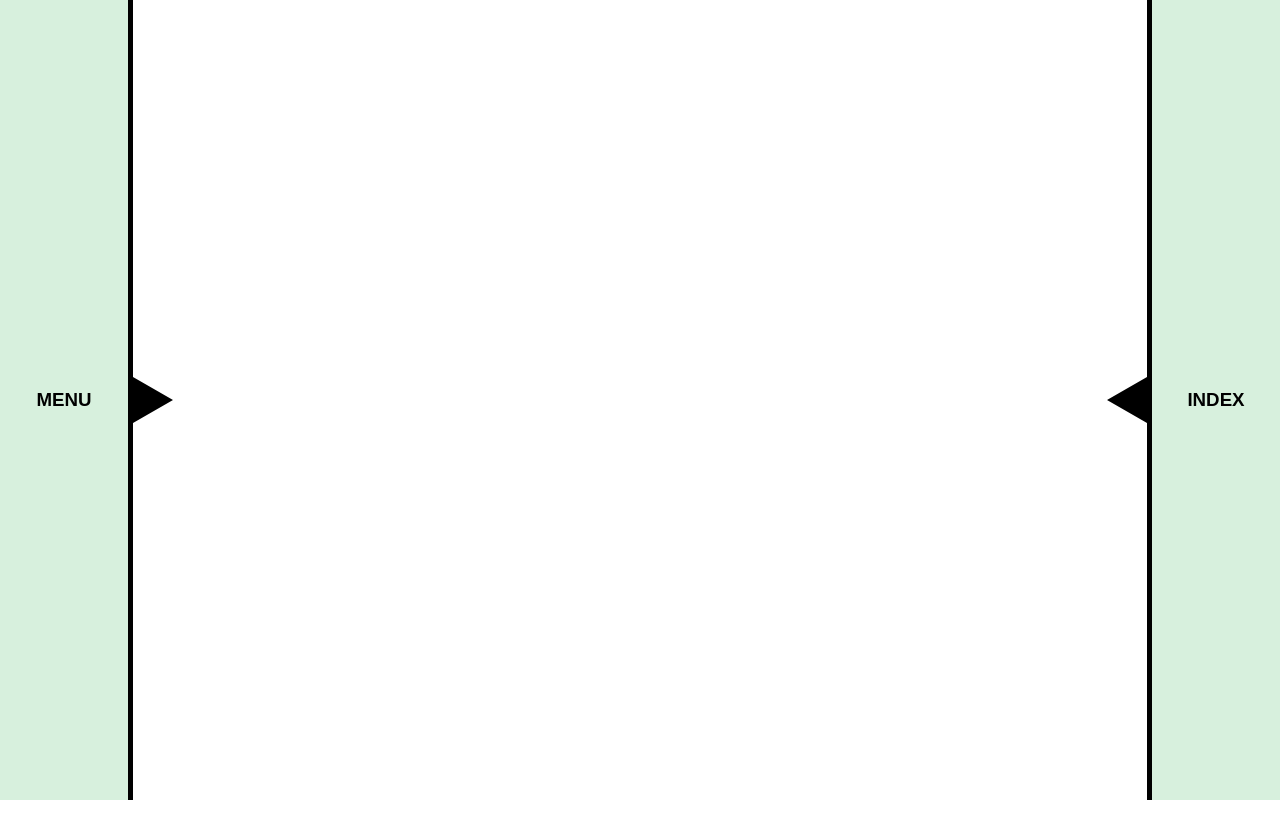
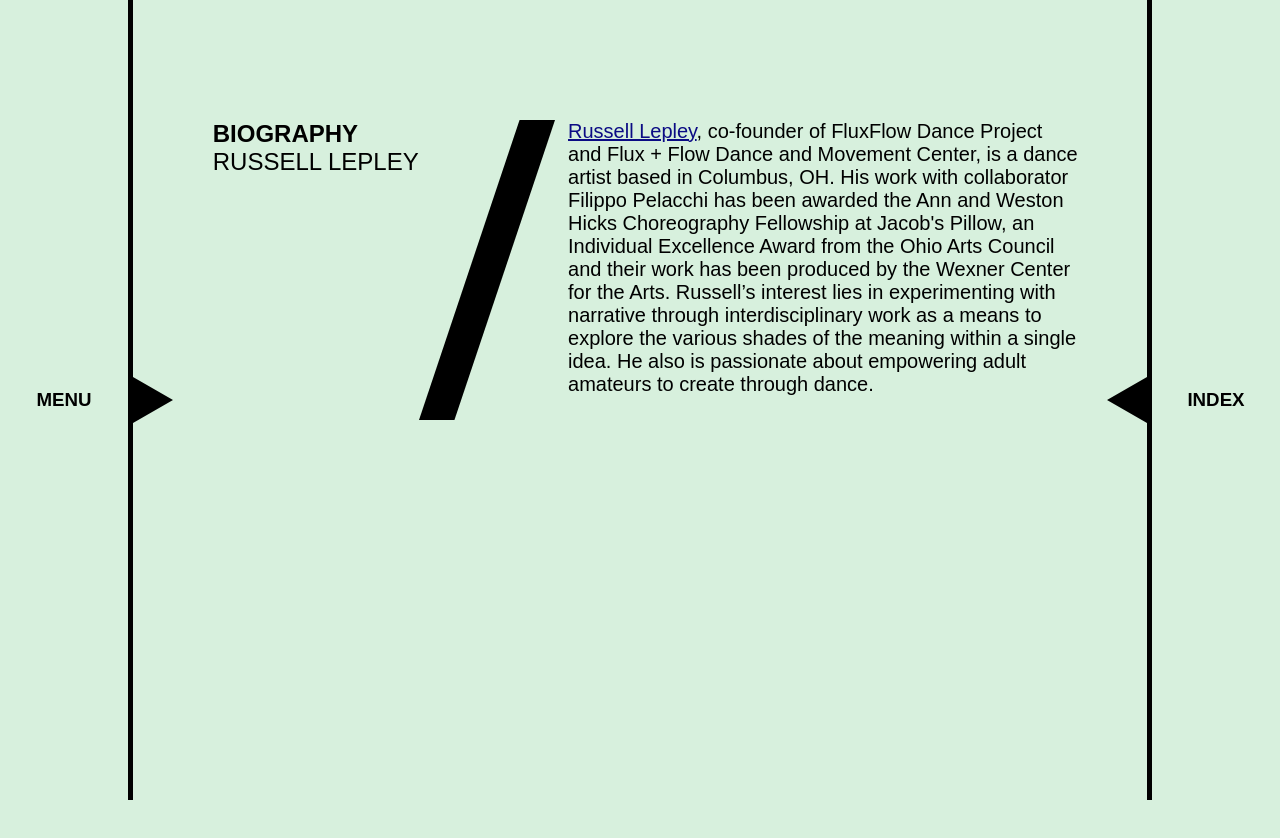
Before and after one commit to ampersand-paris/VAULT, a React (Create React App) app: page /russell-lepley-bio in a window 1280 px wide. Before the commit this address had no page. Shown: the top 838 px of the page. Before the commit the page ends 800 px from the top, so only its background shows below. Built offline with nearby package versions, Linux system fonts and the light colour scheme; a web font is replaced by a local one.

Commit message:
russell lepley

```diff
--- a/src/App.js
+++ b/src/App.js
@@ -51,6 +51,7 @@ import ErinKilmurrayBio from "./Biographies/ErinKilmurray";
 import JaamilOlawaleKosokoBio from "./Biographies/JaamilOlawaleKosoko";
 import SarahLassBio from "./Biographies/SarahLass";
 import ClaudiaLaRoccoBio from "./Biographies/ClaudiaLaRocco";
+import RussellLepleyBio from "./Biographies/RussellLepley";
 
 // === VIDEOS ===
 import MeetingThree from "./Videos/MeetingThree";
@@ -120,6 +121,7 @@ return (
                 <Route path="/nena-couch-bio" element={<NenaCouchBio />} />
                 <Route path="/pat-graney-bio" element={<PatGraneyBio />} />
                 <Route path="/raja-feather-kelly-bio" element={<RajaFeatherKellyBio />} />
+                <Route path="/russell-lepley-bio" element={<RussellLepleyBio />} />
                 <Route path="/sarah-lass-bio" element={<SarahLassBio />} />
                 <Route path="/shannon-drake-bio" element={<ShannonDrakeBio />} />
                 <Route path="/rachel-boggia-bio" element={<RachelBoggiaBio />} />
--- /dev/null
+++ b/src/Biographies/RussellLepley.js
@@ -0,0 +1,29 @@
+// ====== COMPONENTS ======
+
+const RussellLepleyBio = (props) => {
+
+    return (
+    <>
+        <div className="one-hundred-vh flex jc-center mobile-al-center mobile-column top-padding mint-green">
+            <div className="vault-padding mobile-flex mobile-jc-center mobile-width">
+                <div className="flex space-btwn essay-title-height">
+                    <div>
+                        <h2 className="subtitle ">BIOGRAPHY</h2>
+                        <h2 className="subtitle neuzit">Russell Lepley</h2>
+                    </div>
+                    <img className="bio-slash" src="/Images/Slash.svg" />
+                    <div className="flex column flex-end">
+                    </div>
+                </div>
+            </div>
+            <section className="flex column al-center no-top-padding mobile-padding">
+                <div className="essay-width ">
+                    <p className="no-top-padding"><a href="https://www.flux-flow.com/">Russell Lepley</a>, co-founder of FluxFlow Dance Project and Flux + Flow Dance and Movement Center, is a dance artist based in Columbus, OH. His work with collaborator Filippo Pelacchi has been awarded the Ann and Weston Hicks Choreography Fellowship at Jacob's Pillow, an Individual Excellence Award from the Ohio Arts Council and their work has been produced by the Wexner Center for the Arts. Russell’s interest lies in experimenting with narrative through interdisciplinary work as a means to explore the various shades of the meaning within a single idea. He also is passionate about empowering adult amateurs to create through dance.</p>
+                </div>
+            </section>
+        </div>
+    </>
+  );
+}
+
+export default RussellLepleyBio;
```
